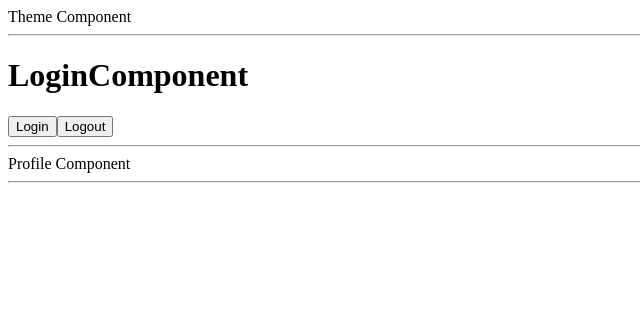
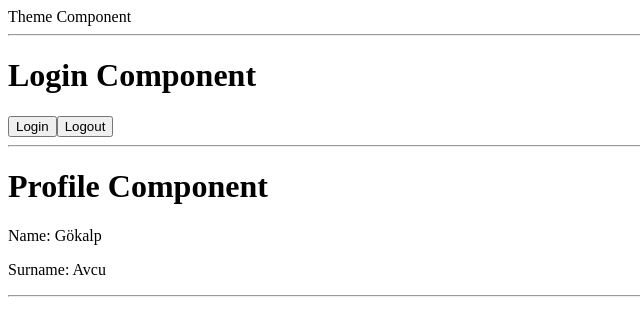
Before and after one commit to GokalpAvcu/relax-toolkitty, a React (Create React App) app: page / in a window 1280 px wide. Shown: the top 336 px of the page, without its empty margins (0-640 px from the left). Built offline with nearby package versions, Linux system fonts and the light colour scheme.

Commit message:
add profile component

```diff
--- a/src/components/LoginComponent.js
+++ b/src/components/LoginComponent.js
@@ -9,7 +9,7 @@ const dispatch = useDispatch(); // dispatch'i alıyorum
 
   return (
     <div>
-        <h1>LoginComponent</h1>
+        <h1>Login Component</h1>
         <button onClick={() => {dispatch(loginAction({name: "Gökalp", surname:"Avcu"}))}}>Login</button>
         {/* yukarıdaki Gökalp Avcu objemi loginAction'da dispatch'e, dispatch ile loginSlice içerisindeki metoda, loginSlice içerisindeki state'a bağlamış oldukm */}
         <button onClick={() => {dispatch(loginAction())}}>Logout</button>
--- a/src/components/ProfileComponent.js
+++ b/src/components/ProfileComponent.js
@@ -1,8 +1,17 @@
+// ProfileComponent içerisinde yapmam gereken şey useSelector ile state içerisindeki değeri alıp kullanmak.
+// useSelector ve useDispatch react-redux içerisinde , createSlice combineReducers, configureStore redux-toolkit içerisinde
+
 import React from 'react'
-
+import {useSelector} from 'react-redux' // useSelector ile state içerisindeki değeri alıp kullanabilirim.
 export const ProfileComponent = () => {
   return (
-    <div>Profile Component</div>
+    <div>
+
+    <h1>Profile Component</h1>
+    <p>Name: Gökalp </p>
+    <p>Surname: Avcu </p>
+
+    </div>
   )
 }
 
```
